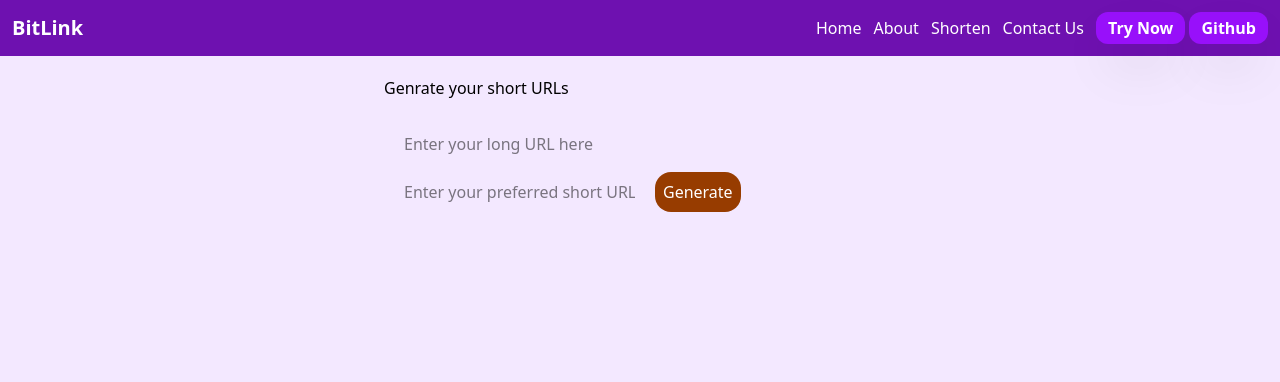
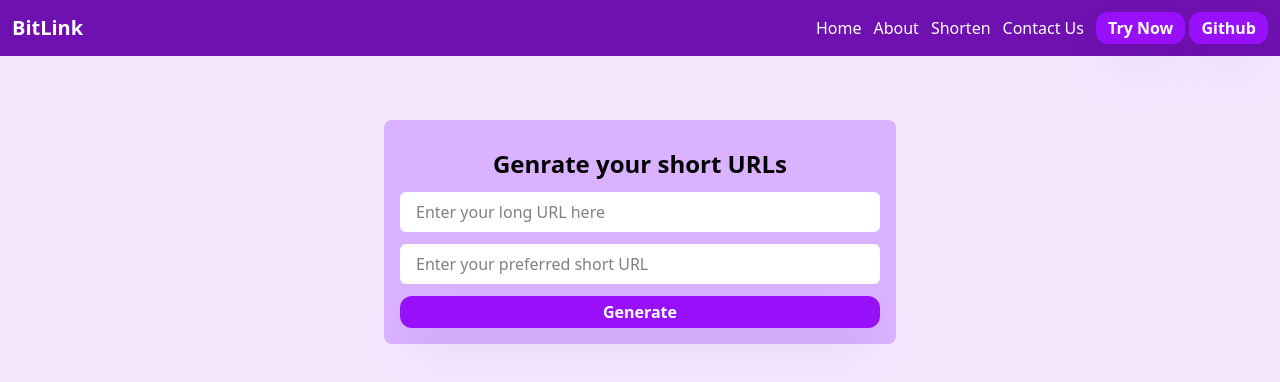
Before and after one commit to Aakash-lets-code/URL-shortner, a Next.js app: page /shorten in a window 1280 px wide. Shown: the top 382 px of the page. Built offline with nearby package versions, Linux system fonts and the light colour scheme.

Commit message:
design shorten page for now

```diff
--- a/app/shorten/page.js
+++ b/app/shorten/page.js
@@ -12,14 +12,16 @@ const shorten = () => {
     }
 
     return (
-        <div className=' mx-auto max-w-lg' >
+        <div className=' mx-auto max-w-lg flex flex-col my-16 p-4 rounded-lg bg-purple-300' >
 
-            <h1 className='py-5' >Genrate your short URLs</h1>
+            <h1 className='py-3 font-bold text-2xl text-center' >Genrate your short URLs</h1>
 
-            <div className='' >
-                <input className='p-4 py-2 focus:bg-purple-200 m-1' type='text' placeholder='Enter your long URL here' onChange={handlechange} />
-                <input className='p-4 py-2 focus:bg-purple-200 m-1' type="text" placeholder='Enter your preferred short URL' />
-                <button className='p-2 rounded-2xl bg-amber-800 text-white' >Generate</button>
+            <div className='flex flex-col gap-3 ' >
+                <input className='p-4 py-2 bg-white rounded-md focus:bg-purple-50000  ' type='text' placeholder='Enter your long URL here' onChange={handlechange} />
+                <input className='p-4 py-2 bg-white rounded-md focus:bg-purple-50000  ' type="text" placeholder='Enter your preferred short URL' onChange={handlechange} />
+                {/* <button className='p-2 rounded-2xl bg-amber-800 text-white' >Generate</button> */}
+                <button className='shadow-2xl px-3 py-1 rounded-xl bg-purple-600 font-bold text-white' >Generate</button>
+            {/* </div> */}
             </div>
 
         </div>
```
